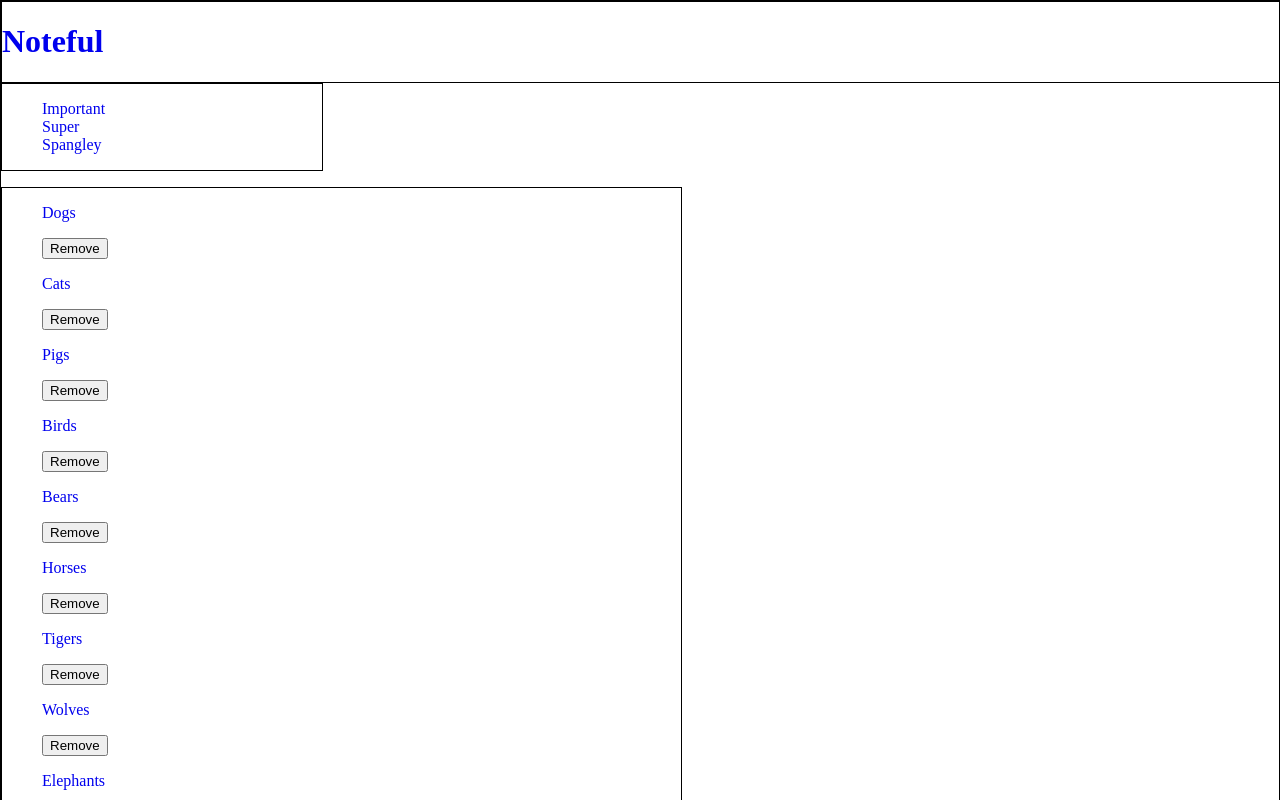
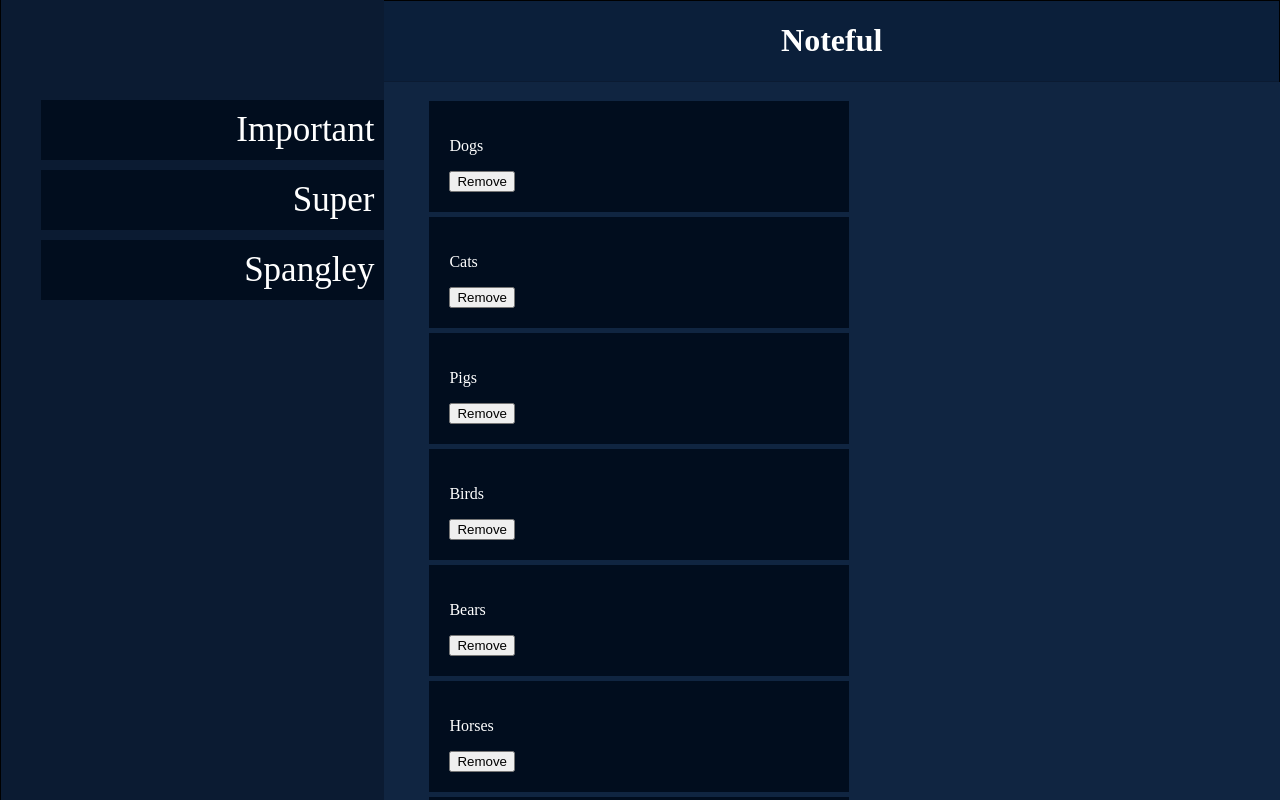
Before and after one commit to thinkful-ei-armadillo/michaelbr-andrew-noteful, a React (Create React App) app: page / in a window 1280 px wide. Shown: the top 800 px of the page. Built offline with nearby package versions, Linux system fonts and the light colour scheme.

Commit message:
first page styled

```diff
--- a/src/App/App.css
+++ b/src/App/App.css
@@ -9,8 +9,16 @@ body{
 
 a{
     text-decoration: none;
+    color: white;
 }
 
 li{
     list-style-type: none;
 }
+p{
+    color: white;
+}
+
+html{
+    background: #0B1B32;
+}
--- a/src/NotefulMainPage/NoteList.css
+++ b/src/NotefulMainPage/NoteList.css
@@ -1,4 +1,16 @@
 .notes-list{
-    border: 1px solid black;
-    width: 50%;
+
+    width: 67.5%;
+    margin-top: -100.3vh;
+    margin-left: 30%;
+    background: #102541;
+    padding-top: 14px;
 }
+
+.notes-list li{
+    background: #010D1E;
+    padding: 20px;
+    margin: 5px;
+    max-width: 380px;
+
+}
--- a/src/NotefulMainPage/NotefulFolders.css
+++ b/src/NotefulMainPage/NotefulFolders.css
@@ -1,5 +1,18 @@
 .folders-list{
-    border: 1px solid black;
-    width: 25%;
-    height:100%;
+    margin-top: -16px;
+    width: 30%;
+    height:100vh;
+    background: #0B1B32;
+    padding-top: 99px;
 }
+
+.folders-list a{
+    font-size: 35px;
+}
+
+.folders-list li{
+    background: #010D1E;
+    padding: 10px;
+    text-align: right;
+    margin-top: 10px;
+}
--- a/src/NotefulMainPage/NotefulMainHeading.css
+++ b/src/NotefulMainPage/NotefulMainHeading.css
@@ -1,4 +1,6 @@
 .main-header{
-    border: 1px solid black;
-    width: 100%;
+    text-align: center;
+    width: 70%;
+    float: right;
+    background: #0B1F3A;
 }
```
